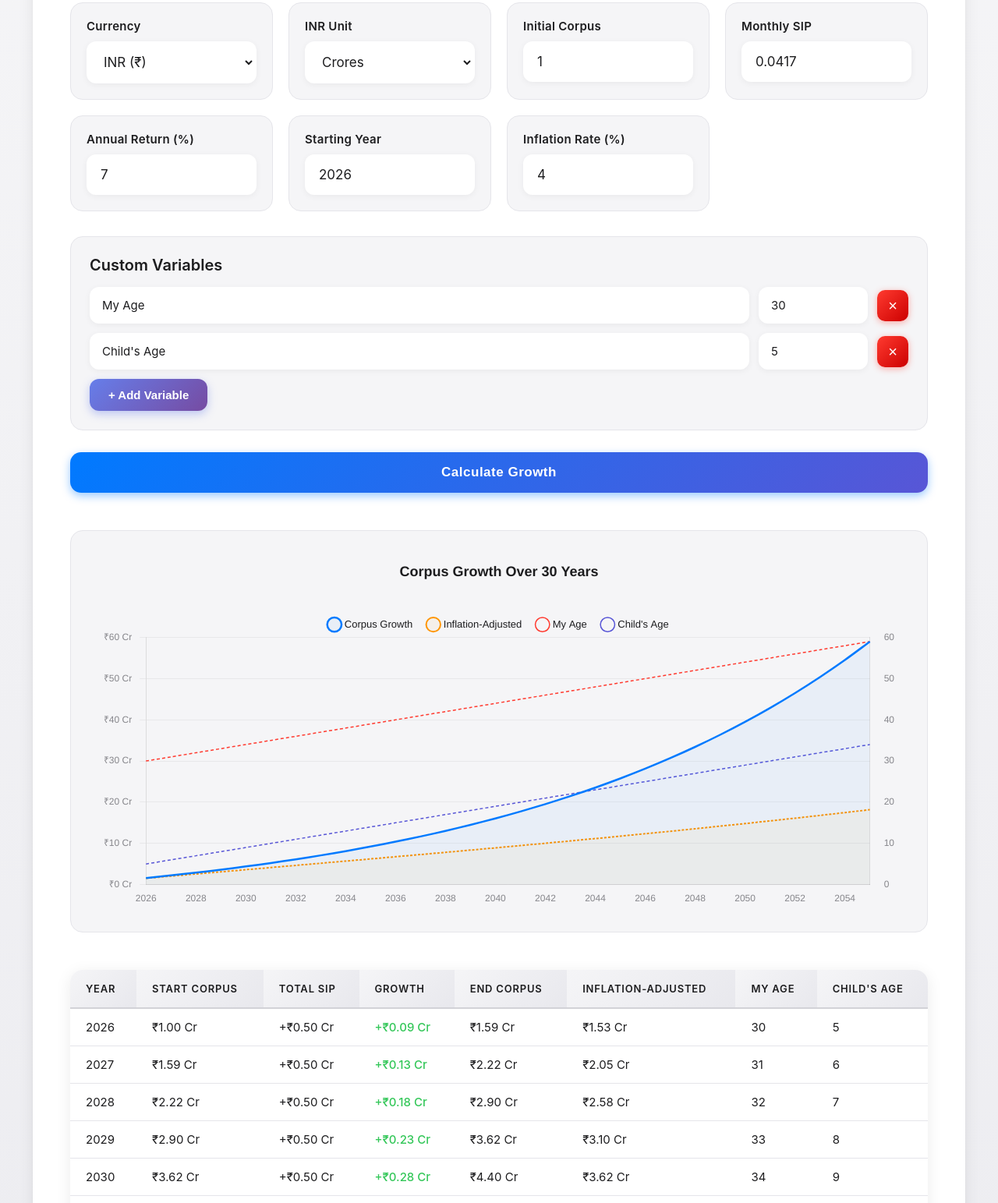
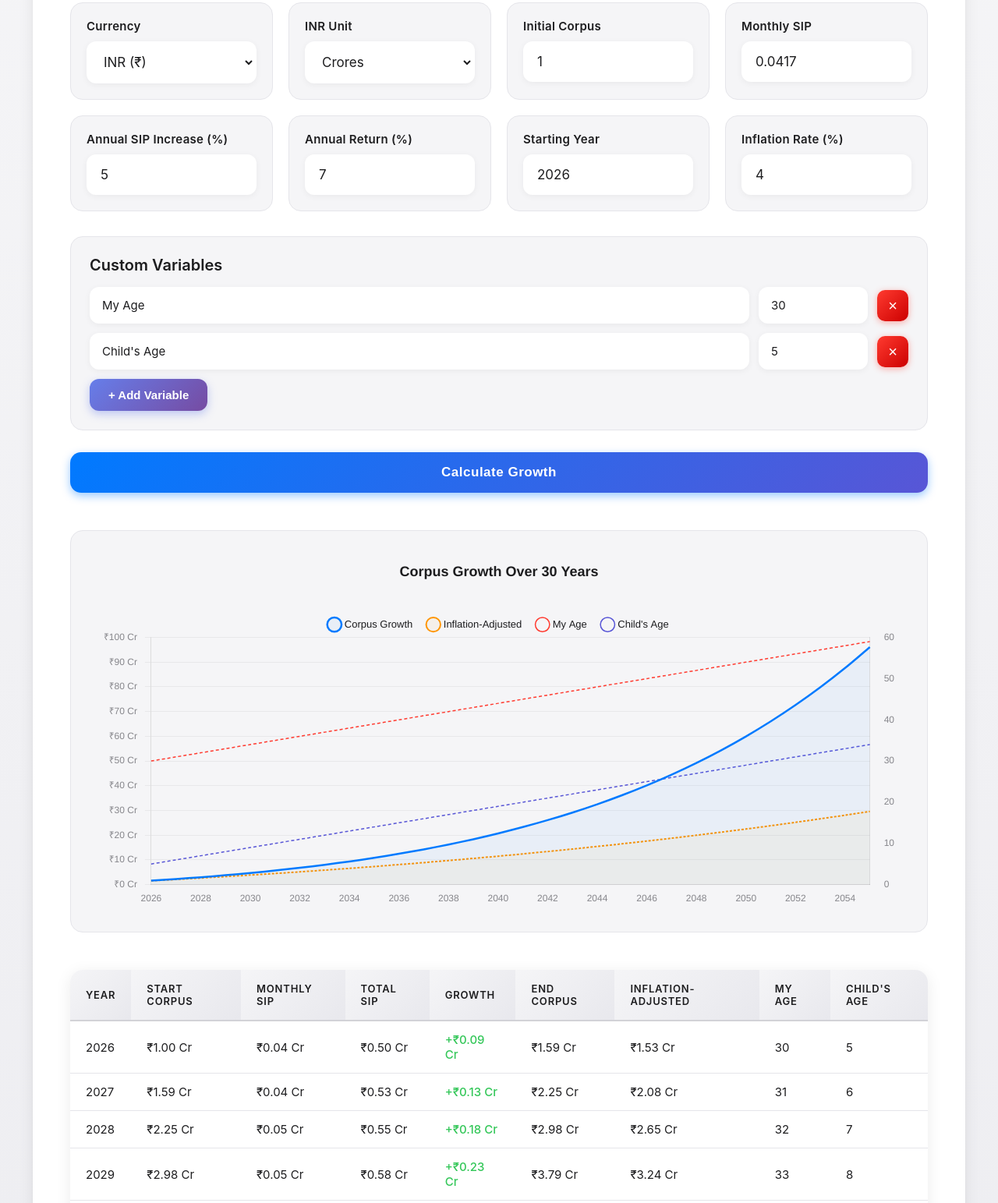
Before and after one commit to jagatheesh/WealthTrack, a plain HTML site: page index.html in a window 1280 px wide. Shown: the part 230-1773 px from the top of the page at 78% size. Drawn offline with nearby package versions, Linux system fonts and the light colour scheme.

Commit message:
Implement Step-Up SIP feature with annual SIP increase

```diff
--- a/index.html
+++ b/index.html
@@ -323,6 +323,11 @@
             </div>
 
             <div class="input-group">
+                <label for="stepup">Annual SIP Increase (%)</label>
+                <input type="number" id="stepup" value="5" step="1">
+            </div>
+
+            <div class="input-group">
                 <label for="return">Annual Return (%)</label>
                 <input type="number" id="return" value="7" step="0.5">
             </div>
@@ -452,7 +457,8 @@
             const currency = document.getElementById('currency').value;
             const inrUnit = document.getElementById('inrUnit').value;
             let initial = parseFloat(document.getElementById('initial').value);
-            let monthlySIP = parseFloat(document.getElementById('annual').value);
+            let initialMonthlySIP = parseFloat(document.getElementById('annual').value);
+            const annualStepUpRate = parseFloat(document.getElementById('stepup').value) / 100;
             const annualRate = parseFloat(document.getElementById('return').value) / 100;
             const monthlyRate = annualRate / 12;
             const startYear = parseInt(document.getElementById('start-year').value);
@@ -460,7 +466,7 @@
 
             if (currency === 'INR') {
                 initial = convertToRupees(initial, inrUnit);
-                monthlySIP = convertToRupees(monthlySIP, inrUnit);
+                initialMonthlySIP = convertToRupees(initialMonthlySIP, inrUnit);
             }
 
             // Initialize variable values
@@ -470,7 +476,7 @@
             });
 
             let current = initial;
-            let html = '<tr><th>Year</th><th>Start Corpus</th><th>Total SIP</th><th>Growth</th><th>End Corpus</th><th>Inflation-Adjusted</th>';
+            let html = '<tr><th>Year</th><th>Start Corpus</th><th>Monthly SIP</th><th>Total SIP</th><th>Growth</th><th>End Corpus</th><th>Inflation-Adjusted</th>';
 
             // Add variable columns
             customVariables.forEach(v => {
@@ -536,19 +542,20 @@
                 const startCorpus = current;
                 let totalSIP = 0;
 
+                // Calculate current year's monthly SIP with step-up
+                let currentMonthlySIP = initialMonthlySIP * Math.pow(1 + annualStepUpRate, yearOffset);
+
                 // Monthly compounding and SIP contributions for 12 months
                 for (let month = 1; month <= 12; month++) {
                     // Add SIP at the end of the month (standard SIP practice)
                     const growth = current * monthlyRate;
-                    current = current + growth + monthlySIP;
-                    totalSIP += monthlySIP;
+                    current = current + growth + currentMonthlySIP;
+                    totalSIP += currentMonthlySIP;
                 }
 
                 const growth = current - startCorpus - totalSIP;
 
                 // Calculate inflation-adjusted (present value)
-                // Step-by-step: Year 1 → inflation factor = 1.04^1
-                // Year 2 → 1.04^2, etc.
                 const inflationFactor = Math.pow(1 + inflationRate, yearOffset + 1);
                 const inflationAdjusted = current / inflationFactor;
 
@@ -556,7 +563,8 @@
                     <tr>
                         <td>${currentYear}</td>
                         <td>${formatNumber(startCorpus, currency, inrUnit)}</td>
-                        <td>+${formatNumber(totalSIP, currency, inrUnit)}</td>
+                        <td>${formatNumber(currentMonthlySIP, currency, inrUnit)}</td>
+                        <td>${formatNumber(totalSIP, currency, inrUnit)}</td>
                         <td class="positive">+${formatNumber(growth, currency, inrUnit)}</td>
                         <td>${formatNumber(current, currency, inrUnit)}</td>
                         <td>${formatNumber(inflationAdjusted, currency, inrUnit)}</td>
```
